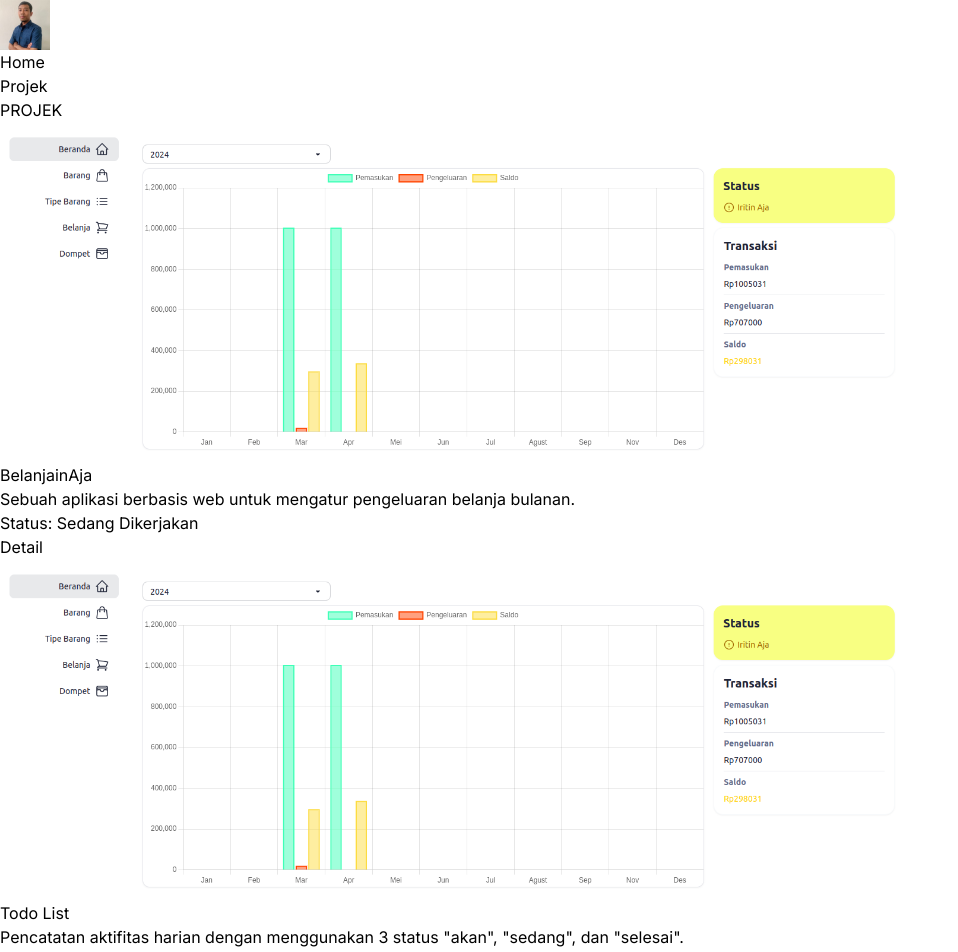
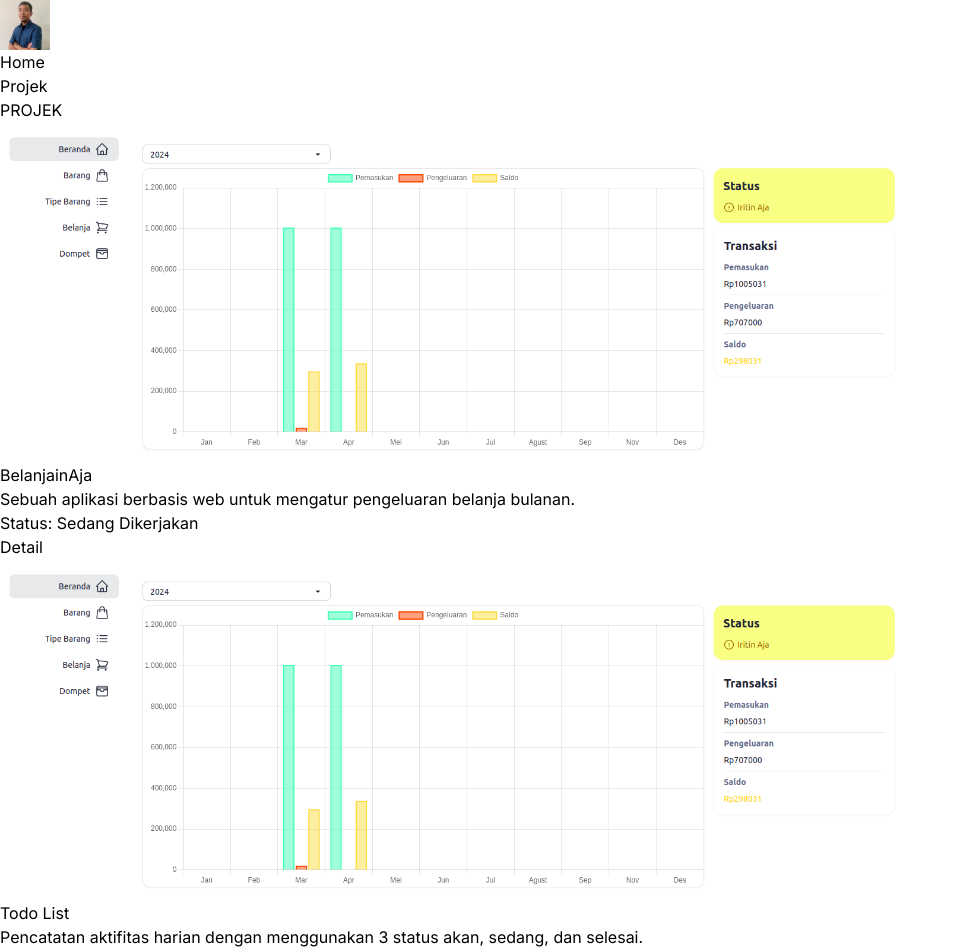
Before and after one commit to muhkhr-tech/portfolio, a Next.js app: page /projects in a window 1280 px wide. Shown: the top 952 px of the page, without its empty margins (0-958 px from the left). Built offline with nearby package versions, Linux system fonts and the light colour scheme.

Commit message:
fix bug eslint " pada text

```diff
--- a/app/projects/page.tsx
+++ b/app/projects/page.tsx
@@ -39,7 +39,7 @@ export default function ProjectsPage() {
               /></figure>
             <div className="card-body">
               <h2 className="card-title">Todo List</h2>
-              <p>Pencatatan aktifitas harian dengan menggunakan 3 status "akan", "sedang", dan "selesai".</p>
+              <p>Pencatatan aktifitas harian dengan menggunakan 3 status akan, sedang, dan selesai.</p>
               <div className="card-actions items-end justify-between">
                 <div>Status: <span className="text-red-500">Sedang Dikerjakan</span></div>
                 <button className="btn btn-sm btn-primary">Detail</button>
--- a/app/projects/todolist.tsx
+++ b/app/projects/todolist.tsx
@@ -11,7 +11,7 @@ export default function TodolistPage(params: any) {
 
     <div className="mb-10 transition ease-in duration-300">
       <ul className="mb-5">
-        <p className="mb-2 text-sm">Pencatatan aktifitas harian dengan menggunakan 3 status "akan", "sedang", dan "selesai".</p>
+        <p className="mb-2 text-sm">Pencatatan aktifitas harian dengan menggunakan 3 status akan, sedang, dan selesai.</p>
         <div className="mb-2 text-sm">
           <p className="text-slate-500">Latar Belakang :</p>
           <p>
```
